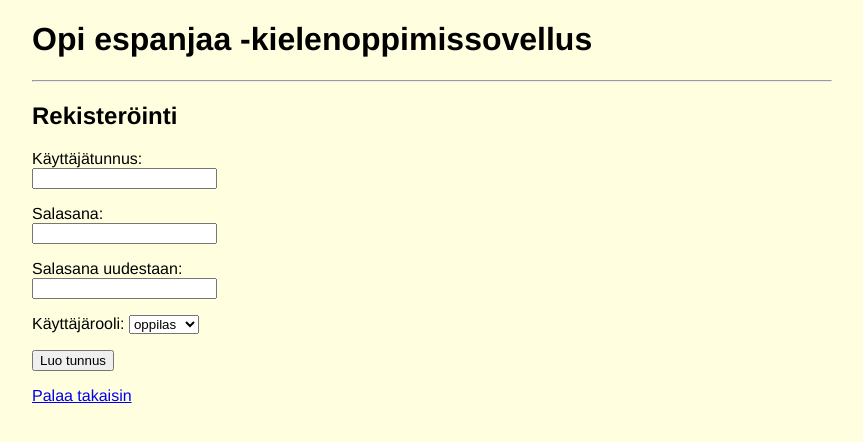
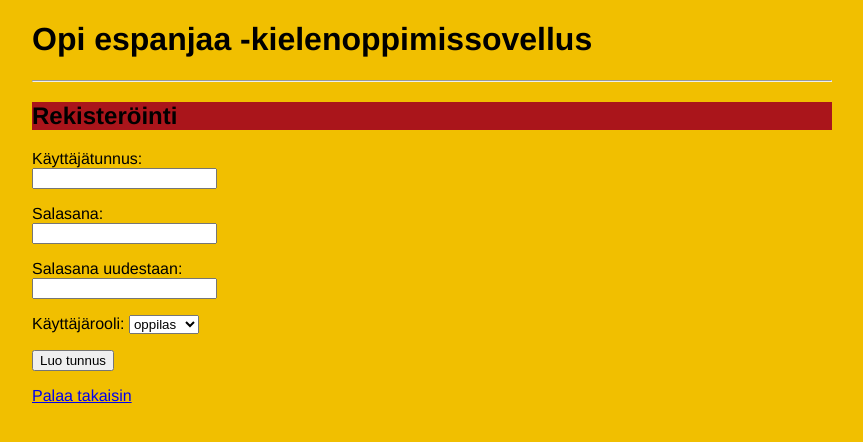
Before and after one commit to alaanni/Finnish-Spanish-learning-app, a Flask app: page /register in a window 1280 px wide. Shown: the top 442 px of the page, without its empty margins (208-1071 px from the left). Run offline with Flask 2, Linux system fonts and the light colour scheme.

Commit message:
Added styles

```diff
--- a/static/main.css
+++ b/static/main.css
@@ -2,5 +2,9 @@ body {
     margin: auto;
     max-width: 50em;
     font-family: 'Helvetica', 'Arial', sans-serif;
-    background: #ffffe0;
+    background: #f1bf00;
 }
+
+h2 {
+    background-color: #aa151b
+}
```
